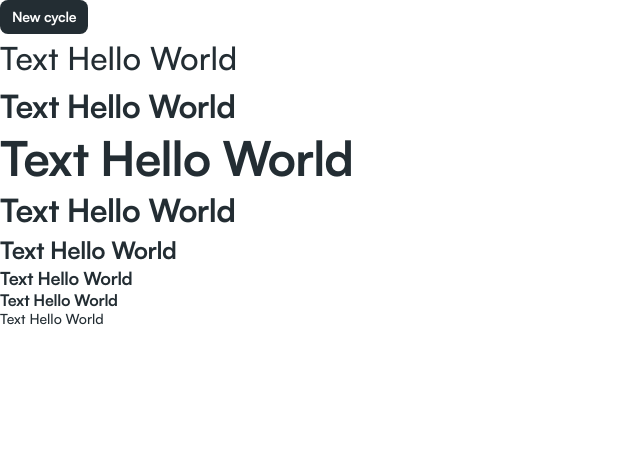
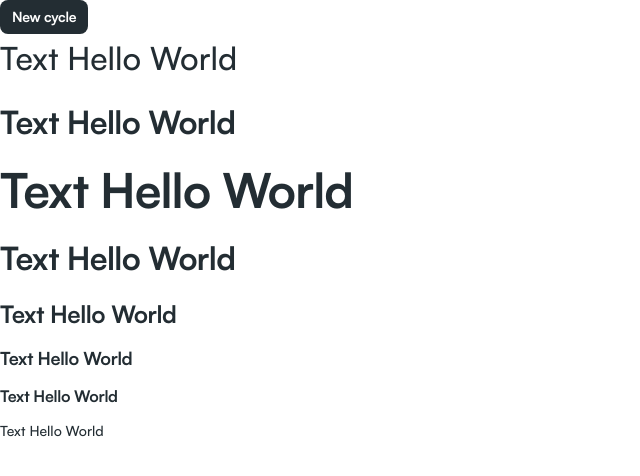
Before and after one commit to bztravis/appwiz-web, a Next.js app: page / in a window 1280 px wide. Shown: the top 476 px of the page, without its empty margins (0-640 px from the left). Built offline with nearby package versions, Linux system fonts and the light colour scheme.

Commit message:
Add HatFlex

```diff
--- a/src/app/page.tsx
+++ b/src/app/page.tsx
@@ -3,6 +3,7 @@
 import { HatButton } from '@/hat/HatButton'
 import SpeedLine from './SpeedLine.svg'
 import { HatText } from '@/hat/HatText'
+import { HatFlex } from '@/hat/HatFlex'
 
 export default function Home() {
   console.log(SpeedLine)
@@ -10,6 +11,7 @@ export default function Home() {
     <div>
       <HatButton onClick={() => console.log('clicked')}>New cycle</HatButton>
 
+      <HatFlex.Col gap="md">
         <HatText size="xxl">Text Hello World</HatText>
 
         <HatText.h1 size="xxl">Text Hello World</HatText.h1>
@@ -22,6 +24,7 @@ export default function Home() {
         <HatText.h4 size="md">Text Hello World</HatText.h4>
 
         <HatText.p>Text Hello World</HatText.p>
+      </HatFlex.Col>
     </div>
   )
 }
--- a/src/hat/HatButton/HatButton.module.scss
+++ b/src/hat/HatButton/HatButton.module.scss
@@ -15,6 +15,8 @@
     cursor: pointer;
   }
 }
+
+// conditionals
 
 .md {
   padding: u.to-rem(8) u.to-rem(12);
--- /dev/null
+++ b/src/hat/HatFlex/HatFlex.module.scss
@@ -0,0 +1,107 @@
+@use '../../styles/sizes.module';
+
+.base {
+  display: flex;
+}
+
+.row {
+  flex-direction: row;
+}
+
+.col {
+  flex-direction: column;
+}
+
+// conditionals
+
+.justify-start {
+  justify-content: flex-start;
+}
+
+.justify-end {
+  justify-content: flex-end;
+}
+
+.justify-center {
+  justify-content: center;
+}
+
+.justify-space-between {
+  justify-content: space-between;
+}
+
+.align-start {
+  align-items: flex-start;
+}
+
+.align-end {
+  align-items: flex-end;
+}
+
+.align-center {
+  align-items: center;
+}
+
+.gap-none {
+  gap: 0;
+}
+
+.gap-xs {
+  gap: sizes.$space-xs;
+}
+
+.gap-sm {
+  gap: sizes.$space-sm;
+}
+
+.gap-md {
+  gap: sizes.$space-md;
+}
+
+.gap-lg {
+  gap: sizes.$space-lg;
+}
+
+.gap-xl {
+  gap: sizes.$space-xl;
+}
+
+.gap-xxl {
+  gap: sizes.$space-xxl;
+}
+
+.gap-xxxl {
+  gap: sizes.$space-xxxl;
+}
+
+.padding-none {
+  padding: 0;
+}
+
+.padding-xs {
+  padding: sizes.$space-xs;
+}
+
+.padding-sm {
+  padding: sizes.$space-sm;
+}
+
+.padding-md {
+  padding: sizes.$space-md;
+}
+
+.padding-lg {
+  padding: sizes.$space-lg;
+}
+
+.padding-xl {
+  padding: sizes.$space-xl;
+}
+
+.padding-xxl {
+  padding: sizes.$space-xxl;
+}
+
+.padding-xxxl {
+  padding: sizes.$space-xxxl;
+}
--- /dev/null
+++ b/src/hat/HatFlex/index.tsx
@@ -0,0 +1,58 @@
+import styleBuilder from '@/utils/styleBuilder'
+import styles from './HatFlex.module.scss'
+
+type HatFlexProps = {
+  justify?: 'start' | 'end' | 'center' | 'between'
+  align?: 'start' | 'end' | 'center'
+  gap?: 'none' | 'xs' | 'sm' | 'md' | 'lg' | 'xl' | 'xxl' | 'xxxl'
+  padding?: 'none' | 'xs' | 'sm' | 'md' | 'lg' | 'xl' | 'xxl' | 'xxxl'
+  children?: React.ReactNode
+}
+
+const DEFAULT_JUSTIFY: HatFlexProps['justify'] = 'start'
+const DEFAULT_ALIGN: HatFlexProps['align'] = 'start'
+const DEFAULT_GAP: HatFlexProps['gap'] = 'none'
+const DEFAULT_PADDING: HatFlexProps['padding'] = 'none'
+
+export const HatFlex = {
+  Row: ({
+    justify = DEFAULT_JUSTIFY,
+    align = DEFAULT_ALIGN,
+    gap = DEFAULT_GAP,
+    padding = DEFAULT_PADDING,
+    children,
+  }: HatFlexProps) => (
+    <div
+      className={styleBuilder([
+        styles.base,
+        styles.row,
+        styles['justify-' + justify],
+        styles['align-' + align],
+        styles['gap-' + gap],
+        styles['padding-' + padding],
+      ])}
+    >
+      {children}
+    </div>
+  ),
+  Col: ({
+    justify = DEFAULT_JUSTIFY,
+    align = DEFAULT_ALIGN,
+    gap = DEFAULT_GAP,
+    padding = DEFAULT_PADDING,
+    children,
+  }: HatFlexProps) => (
+    <div
+      className={styleBuilder([
+        styles.base,
+        styles.col,
+        styles['justify-' + justify],
+        styles['align-' + align],
+        styles['gap-' + gap],
+        styles['padding-' + padding],
+      ])}
+    >
+      {children}
+    </div>
+  ),
+}
--- a/src/hat/HatText/HatText.module.scss
+++ b/src/hat/HatText/HatText.module.scss
@@ -13,6 +13,8 @@
 .header {
   @include header;
 }
+
+// conditionals
 
 .sm {
   font-size: sizes.$font-sm;
--- a/src/styles/_sizes.module.scss
+++ b/src/styles/_sizes.module.scss
@@ -13,3 +13,11 @@ $line-height-lg: u.to-rem(24);
 $line-height-xl: u.to-rem(32);
 $line-height-xxl: u.to-rem(48);
 $line-height-billboard: u.to-rem(56);
+
+$space-xs: u.to-rem(4);
+$space-sm: u.to-rem(8);
+$space-md: u.to-rem(16);
+$space-lg: u.to-rem(24);
+$space-xl: u.to-rem(32);
+$space-xxl: u.to-rem(48);
+$space-xxxl: u.to-rem(64);
```
Lines whose indentation alone changed are shown as unchanged.
